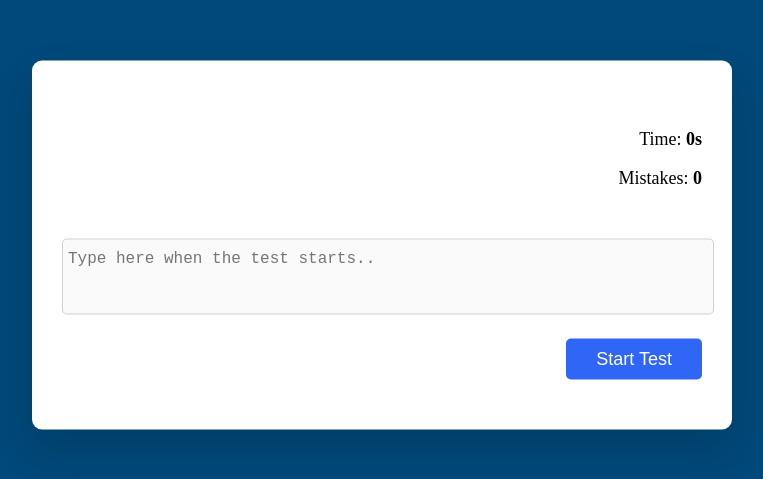
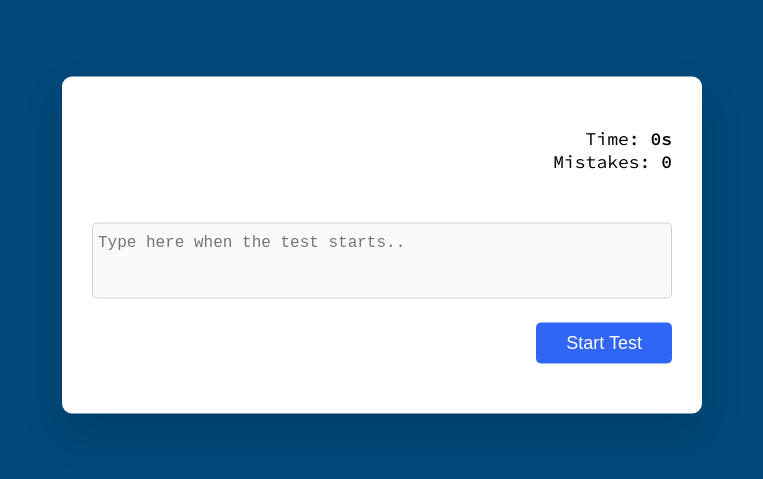
Before and after one commit to Akshayparihar07/TypingSpeedTester, a plain HTML site: page index.html in a window 1280 px wide. Shown: the part 155-634 px from the top of the page, without its empty margins (258-1021 px from the left). Drawn offline with Linux system fonts and the light colour scheme; no server answers.

Commit message:
changes font

```diff
--- a/index.html
+++ b/index.html
@@ -3,10 +3,6 @@
   <head>
     <meta name="viewport" content="width=device-width, initial-scale=1.0" />
     <title>Typing Test</title>
-    <!-- Google Fonts -->
-    <link rel="preconnect" href="https://fonts.googleapis.com">
-<link rel="preconnect" href="https://fonts.gstatic.com" crossorigin>
-<link href="https://fonts.googleapis.com/css2?family=Source+Code+Pro:ital,wght@0,200..900;1,200..900&display=swap" rel="stylesheet">
     <link rel="stylesheet" href="styles.css" />
   </head>
   <body>
--- a/styles.css
+++ b/styles.css
@@ -1,13 +1,13 @@
-@import url('https://fonts.googleapis.com/css2?family=Source+Code+Pro:ital,wght@0,200..900;1,200..900&display=swap')
+@import url('https://fonts.googleapis.com/css2?family=Source+Code+Pro:ital,wght@0,200..900;1,200..900&display=swap');
 
-* {
+*{
     padding: 0;
     margin: 0;
     box-sizing: border-box;
-    font-family: "Source Code Pro", monospace;
   }
   body {
     background-color: #00497a;
+    font-family: "Source Code Pro", sans-serif;
   }
   .container {
     width: 80vmin;
```
